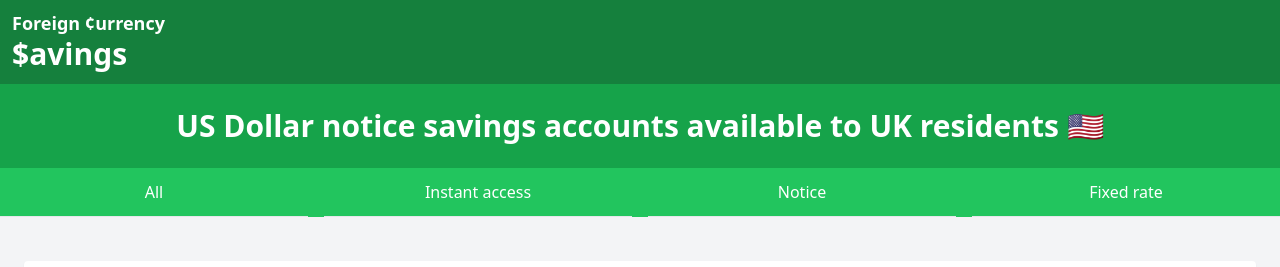
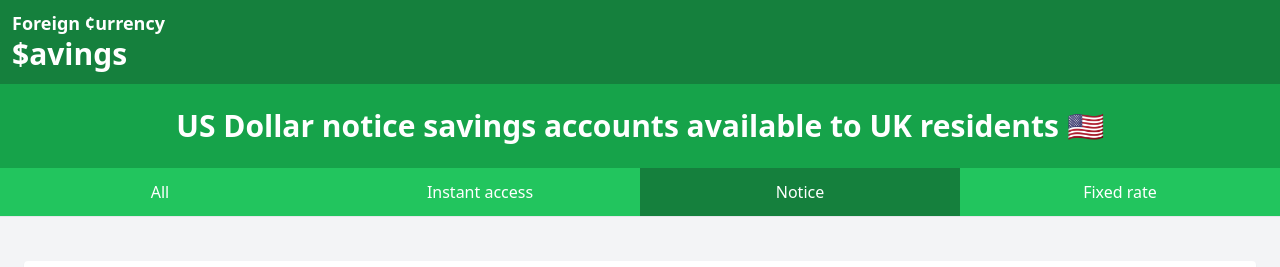
Before and after one commit to caffeinesoftware/foreign-currency-savings, a Next.js app: page /usd-savings-accounts/notice in a window 1280 px wide. Shown: the top 267 px of the page. Built offline with nearby package versions, Linux system fonts and the light colour scheme.

Commit message:
Fix menu highlighting

```diff
--- a/package.json
+++ b/package.json
@@ -13,6 +13,7 @@
     "@types/react": "18.2.15",
     "@types/react-dom": "18.2.7",
     "autoprefixer": "10.4.14",
+    "classnames": "^2.3.2",
     "eslint": "8.45.0",
     "eslint-config-next": "13.4.12",
     "linkify-react": "^4.1.1",
--- a/src/components/USDAccountTypesMenu.tsx
+++ b/src/components/USDAccountTypesMenu.tsx
@@ -1,29 +1,44 @@
 import Link from "next/link";
+import { useRouter } from "next/router";
+import classnames from "classnames";
 
 const USDAccountTypesMenu = () => {
+  const router = useRouter();
+
+  const classesForLink = (pathname: string) => {
+    return classnames({
+      ["py-3"]: true,
+      "hover:bg-green-700": true,
+      "border-b": true,
+      "active:bg-green-700": true,
+      block: true,
+      "bg-green-700": router.pathname === pathname,
+    });
+  };
+
   return (
-    <div className="width-full bg-green-500 md:columns-4 text-center text-white">
+    <div className="width-full bg-green-500 md:columns-4 text-center text-white gap-0">
       <Link
         href="/usd-savings-accounts"
-        className="p-3 hover:bg-green-700 border-b active:bg-green-700 block"
+        className={classesForLink("/usd-savings-accounts")}
       >
         All
       </Link>
       <Link
         href="/usd-savings-accounts/instant-access"
-        className="p-3 border-b hover:bg-green-700 active:bg-green-700 block"
+        className={classesForLink("/usd-savings-accounts/instant-access")}
       >
         Instant access
       </Link>
       <Link
         href="/usd-savings-accounts/notice"
-        className="p-3 hover:bg-green-700 border-b active:bg-green-700 block"
+        className={classesForLink("/usd-savings-accounts/notice")}
       >
         Notice
       </Link>
       <Link
         href="/usd-savings-accounts/fixed-rate"
-        className="p-3 hover:bg-green-700 border-b active:bg-green-700 block"
+        className={classesForLink("/usd-savings-accounts/fixed-rate")}
       >
         Fixed rate
       </Link>
```
Also changed, not shown: 1 other file (tests, documents, lock files or other folders).
